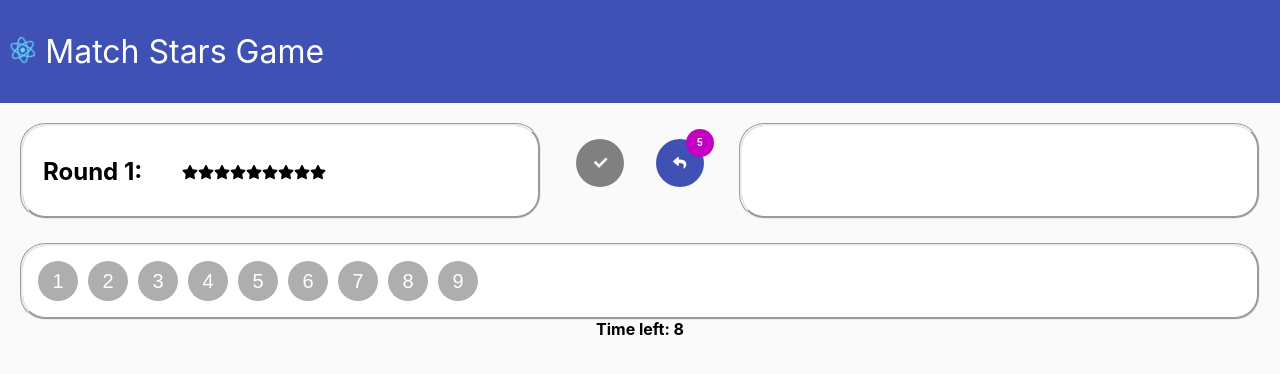
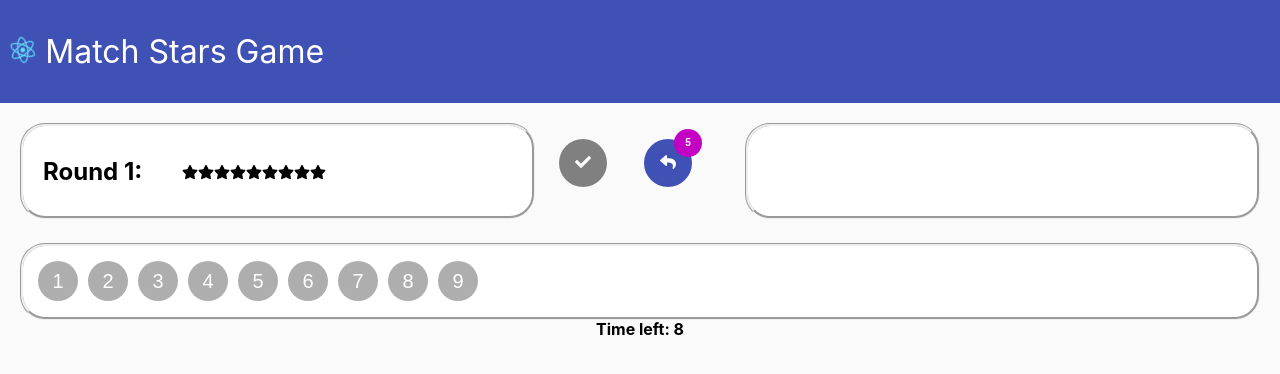
Before and after one commit to mkapiczy/star-match-game, a React (Create React App) app: page / in a window 1280 px wide. Both pictures are taken after a click on the button "Start Game". Shown: the top 374 px of the page. Built offline with nearby package versions, Linux system fonts and the light colour scheme.

Commit message:
Improve CircularButton styling

```diff
--- a/src/components/CircularButton/CircularButton.css
+++ b/src/components/CircularButton/CircularButton.css
@@ -1,7 +1,6 @@
 .button {
     position: relative;
     display: inline-block;
-    margin: auto;
     background-color: #3F51B5;
     border: none;
     color: white;
@@ -10,6 +9,8 @@
     border-radius: 50%;
     width: 6vmin;
     height: 6vmin;
+    font-size: 2vmin;
+    margin: auto 0.25em auto 0.25em;
 }
 
 .innerButton {
```
